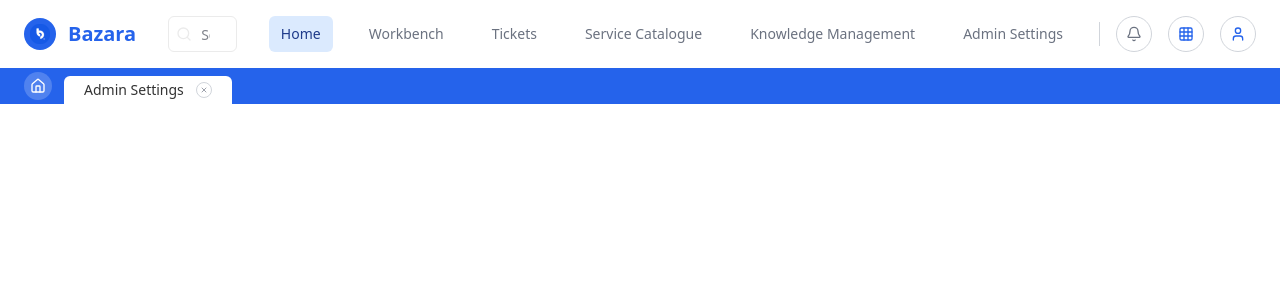
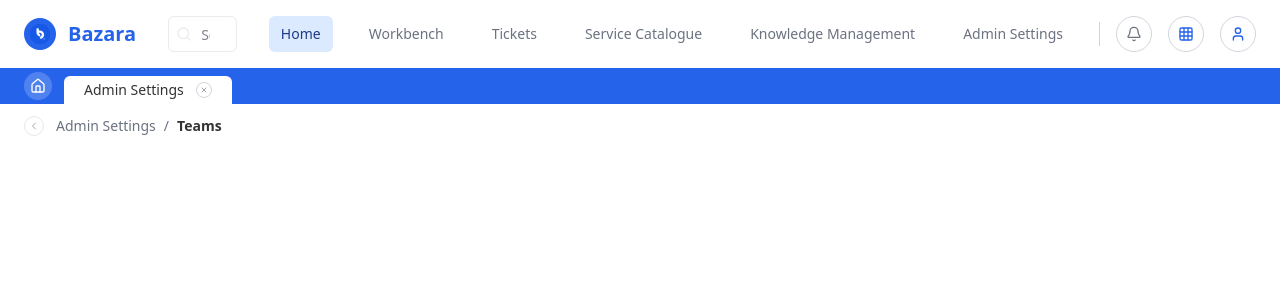
Before and after one commit to chukwuekeuzoma/team-management-ui, a Next.js app: page / in a window 1280 px wide. Shown: the top 300 px of the page. Built offline with nearby package versions, Linux system fonts and the light colour scheme.

Commit message:
feat: add back button and breadcrumbs to StepsNavigationBar for improved navigation

```diff
--- a/components/dashboard/StepsNavigationBar.tsx
+++ b/components/dashboard/StepsNavigationBar.tsx
@@ -3,7 +3,7 @@
 import * as React from "react";
 import { cn } from "@/lib/utils";
 import type { LucideIcon } from "lucide-react";
-import { Home, X } from "lucide-react";
+import { Home, X, ChevronLeft } from "lucide-react";
 
 type Step = {
   label: string;
@@ -15,6 +15,8 @@ type StepsNavigationBarProps = {
   onStepClick?: (index: number) => void; // backward compatibility (unused)
   title?: string;
   onClose?: () => void;
+  breadcrumbs?: string[]; // e.g. ["Admin Settings", "Teams"]
+  onBack?: () => void; // optional back action for the breadcrumb row
 };
 
 export const StepsNavigationBar: React.FC<StepsNavigationBarProps> = ({
@@ -22,6 +24,8 @@ export const StepsNavigationBar: React.FC<StepsNavigationBarProps> = ({
   onStepClick,
   title = "Admin Settings",
   onClose,
+  breadcrumbs = ["Admin Settings", "Teams"],
+  onBack,
 }) => {
   return (
     <nav className={cn("w-full", className)}>
@@ -46,6 +50,41 @@ export const StepsNavigationBar: React.FC<StepsNavigationBarProps> = ({
           </div>
         </div>
       </div>
+      {breadcrumbs?.length && (
+        <div className="w-full bg-white">
+          <div className="max-w-7xl px-6 py-3">
+            {breadcrumbs?.length ? (
+              <div className="flex items-center text-sm text-nav-text">
+                <button
+                  type="button"
+                  aria-label="Back"
+                  onClick={onBack}
+                  className={cn(
+                    "w-5 h-5 mr-3 rounded-full border border-button-border flex items-center justify-center hover:bg-button-hover",
+                    onBack ? "cursor-pointer" : "cursor-default opacity-60"
+                  )}
+                >
+                  <ChevronLeft className="w-3 h-3" />
+                </button>
+                {breadcrumbs.map((crumb, index) => (
+                  <React.Fragment key={`${crumb}-${index}`}>
+                    {index > 0 && <span className="mx-2">/</span>}
+                    <span
+                      className={cn(
+                        "whitespace-nowrap",
+                        index === breadcrumbs.length - 1 &&
+                          "font-semibold text-text"
+                      )}
+                    >
+                      {crumb}
+                    </span>
+                  </React.Fragment>
+                ))}
+              </div>
+            ) : null}
+          </div>
+        </div>
+      )}
     </nav>
   );
 };
```
